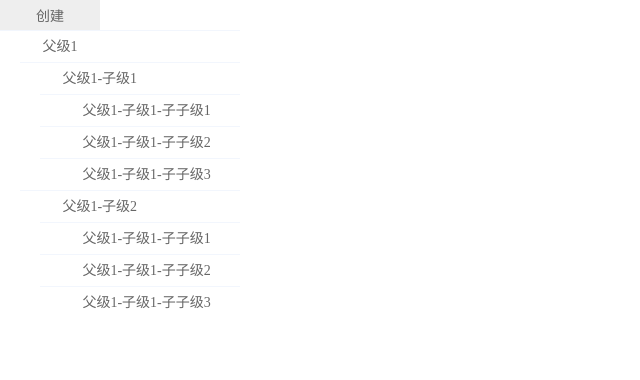
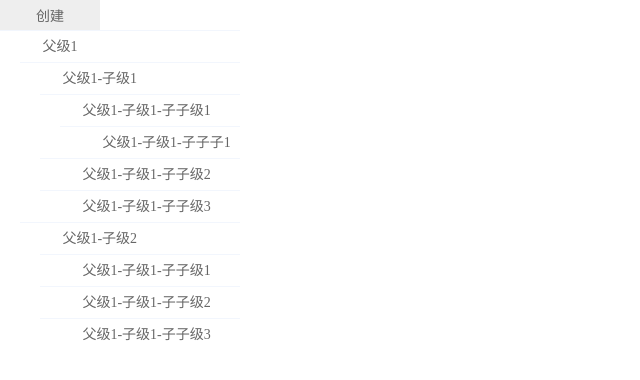
Before and after one commit to yangyuan02/react-FolderList, a React (Create React App) app: page / in a window 1280 px wide. Shown: the top 380 px of the page, without its empty margins (0-640 px from the left). Built offline with nearby package versions, Linux system fonts and the light colour scheme; a web font is replaced by a local one.

Commit message:
去掉没有用的

```diff
--- a/src/components/FolderList/index.js
+++ b/src/components/FolderList/index.js
@@ -7,6 +7,10 @@ import './index.less'
 class FolderList extends Component {
   static propTypes = {
     list: propTypes.object
+  }
+
+  toggle = () =>{
+    console.log(1)
   }
 
   nodes = (data) =>{
@@ -23,11 +27,13 @@ class FolderList extends Component {
     return (
       <ul>
         <li>
-          <div className="title">
+          <div className="title a" onClick={this.toggle}>
             <i className="iconfont">&#xe619;</i>
             <span>{this.props.list.title}</span>
           </div>
-          {this.nodes(this.props.list)}
+          <div className="childnode">
+            {this.nodes(this.props.list)}
+          </div>
         </li>
       </ul>
     );
--- a/src/components/FolderList/index.less
+++ b/src/components/FolderList/index.less
@@ -22,9 +22,9 @@
           line-height: 30px;
           border-top: 1px solid #f2f6fd;
           box-sizing: border-box;
-          &:hover{
-            background: #f6faff;
-          }
+          // &:hover{
+          //   background: #f6faff;
+          // }
         }
       }
     }
--- a/src/data.js
+++ b/src/data.js
@@ -9,7 +9,13 @@
                 children:[
                     {
                         title:"父级1-子级1-子子级1",
-                        status:false
+                        status:true,
+                        children:[
+                            {
+                                title:"父级1-子级1-子子子1",
+                                status:false
+                            }
+                        ]
                     },
                     {
                         title:"父级1-子级1-子子级2",
```
